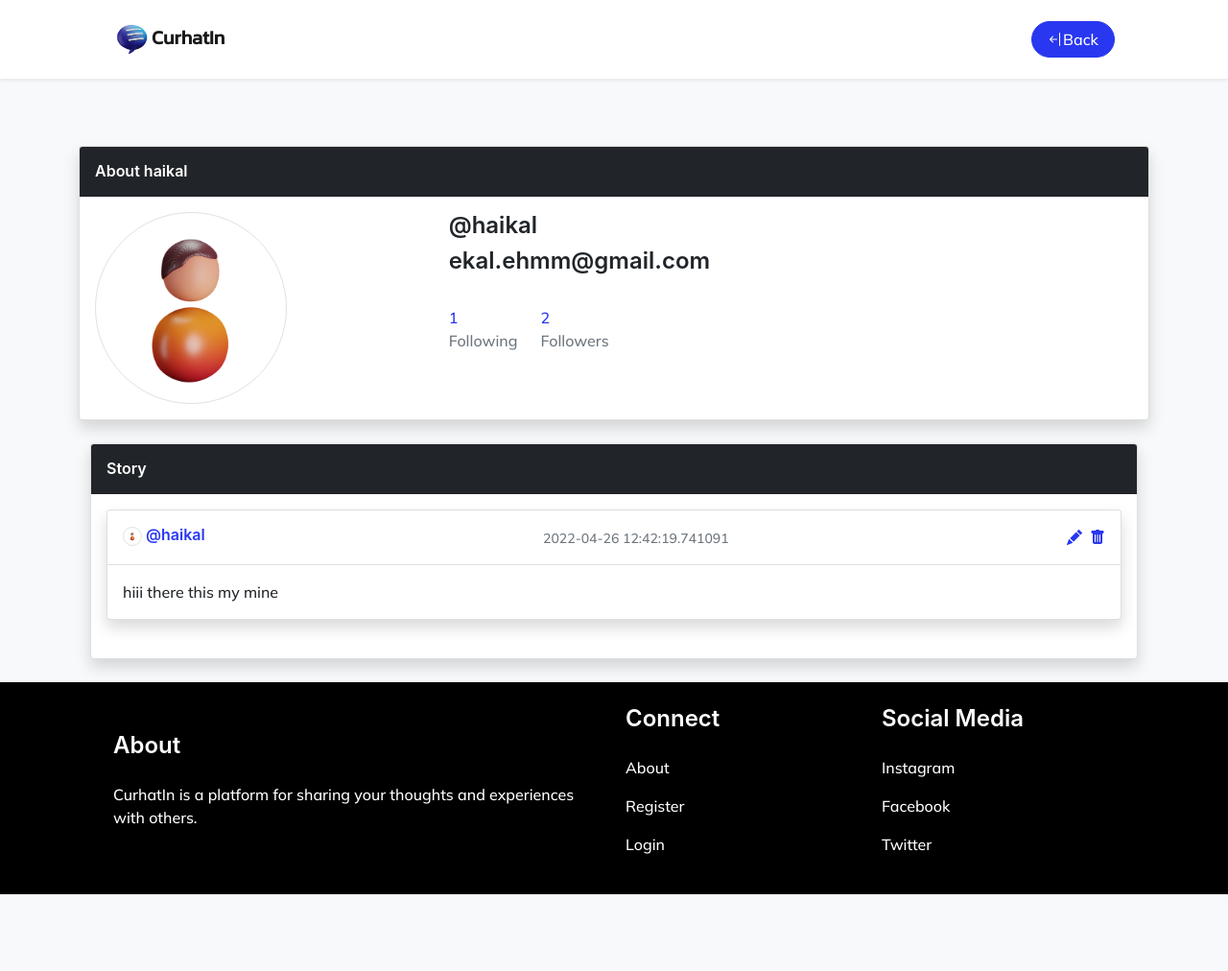
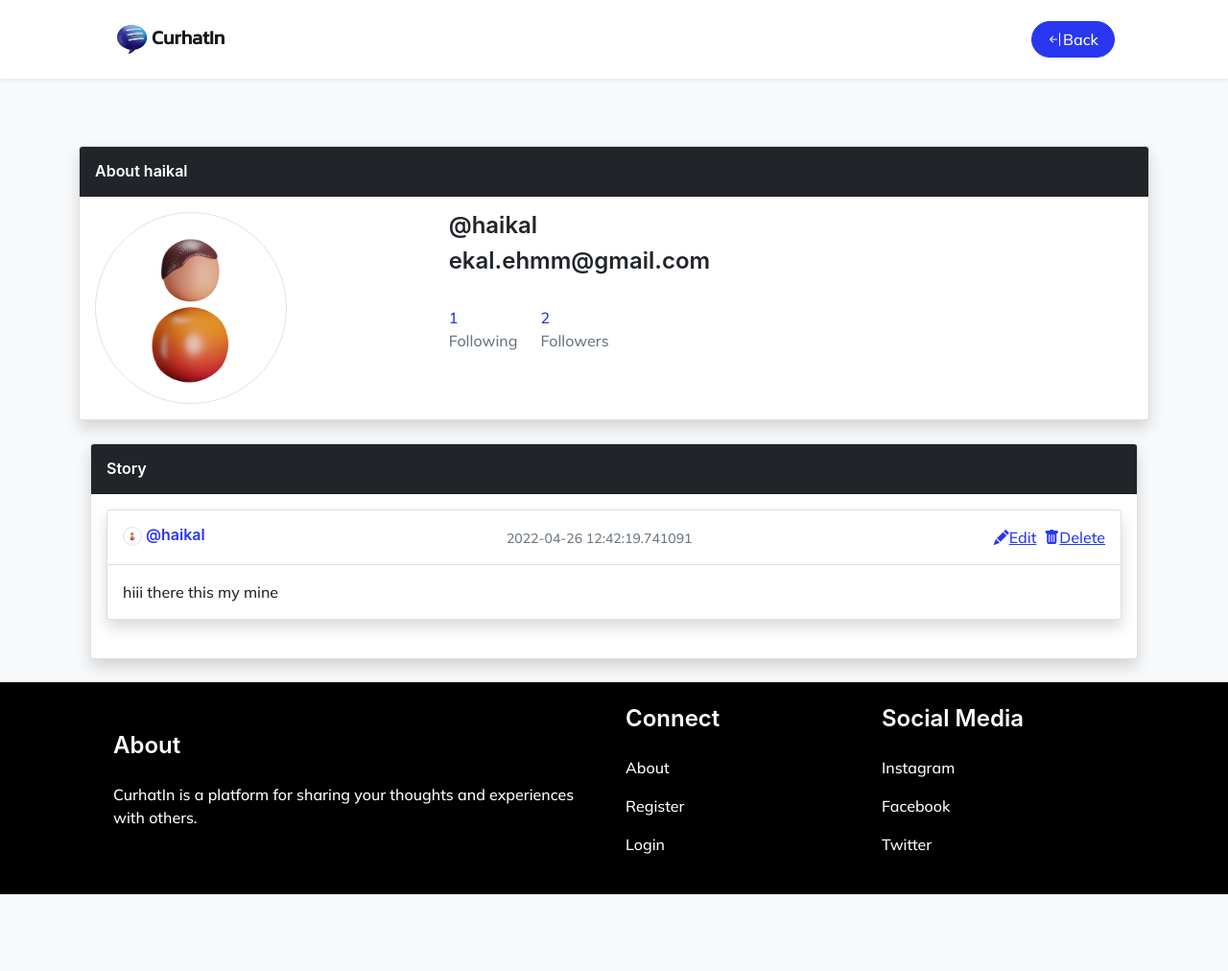
Before and after one commit to hiikalll/CurhatIn-Flask-social-media, a Flask app: a page that uses templates/user.html in a window 1280 px wide. Shown: the whole page at 96% size. Run offline with Flask 2, Linux system fonts and the light colour scheme; a user stored in the database is signed in; data comes from the database, SQL or seed files in the repository; both versions use the stored data as it was after the commit.

Commit message:
[NEW UPDATE]

```diff
--- a/routes.py
+++ b/routes.py
@@ -89,8 +89,7 @@ def home():
 
     user = get_current_user()
     messages = (Message.select()
-                .where((Message.user << user.following()) |
-                      (Message.user == user))
+                .where(Message.user)
                 .order_by(
                     Message.published_at.desc()))
 
--- a/templates/user.html
+++ b/templates/user.html
@@ -92,10 +92,10 @@
                                             </div>
                                             <div class="d-flex">
                                                 <div>
-                                                    <a href="/edit?id={{message.id}}"><i class="bi-pencil-fill"></i></a>
+                                                    <a href="/edit?id={{message.id}}"><i class="bi-pencil-fill"></i>Edit</a>
                                                 </div>
                                                 <div class="ms-2">
-                                                    <a href="/delete?id={{message.id}}"><i class="bi-trash-fill"></i></a>
+                                                    <a href="/delete?id={{message.id}}"><i class="bi-trash-fill"></i>Delete</a>
                                                 </div>
                                             </div>
                                             {% endif %}
```
Also changed, not shown: README.md, curhatindb.db, image/README/1651015784150.png (added), image/README/1651015895916.png (added), image/README/1651016085080.png (added), image/README/1651016181849.png (added), image/README/1651016242856.png (added), image/README/1651016256271.png (added), image/README/1651016324864.png (added), image/README/1651016334046.png (added), image/README/1651016381728.png (added), image/README/1651016511183.png (added), image/README/1651016524817.png (added), image/README/1651016571457.png (added), 4 more files.
